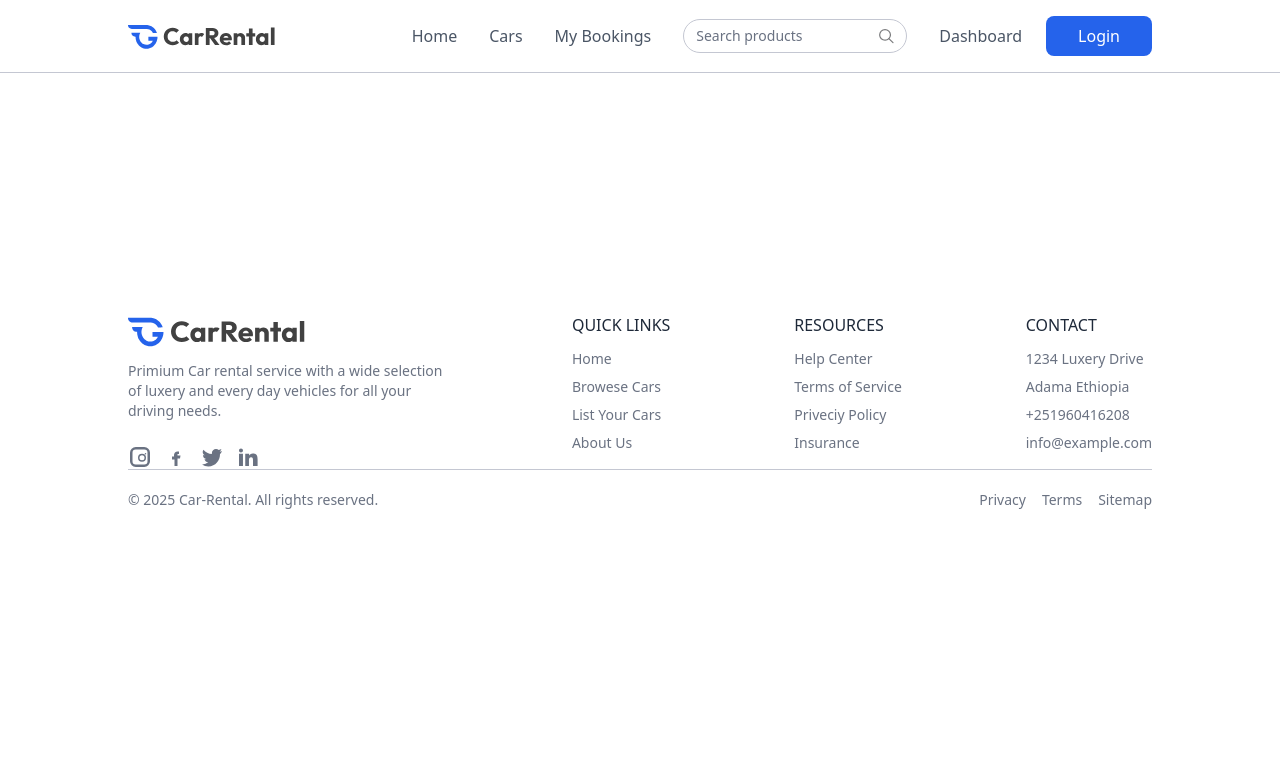
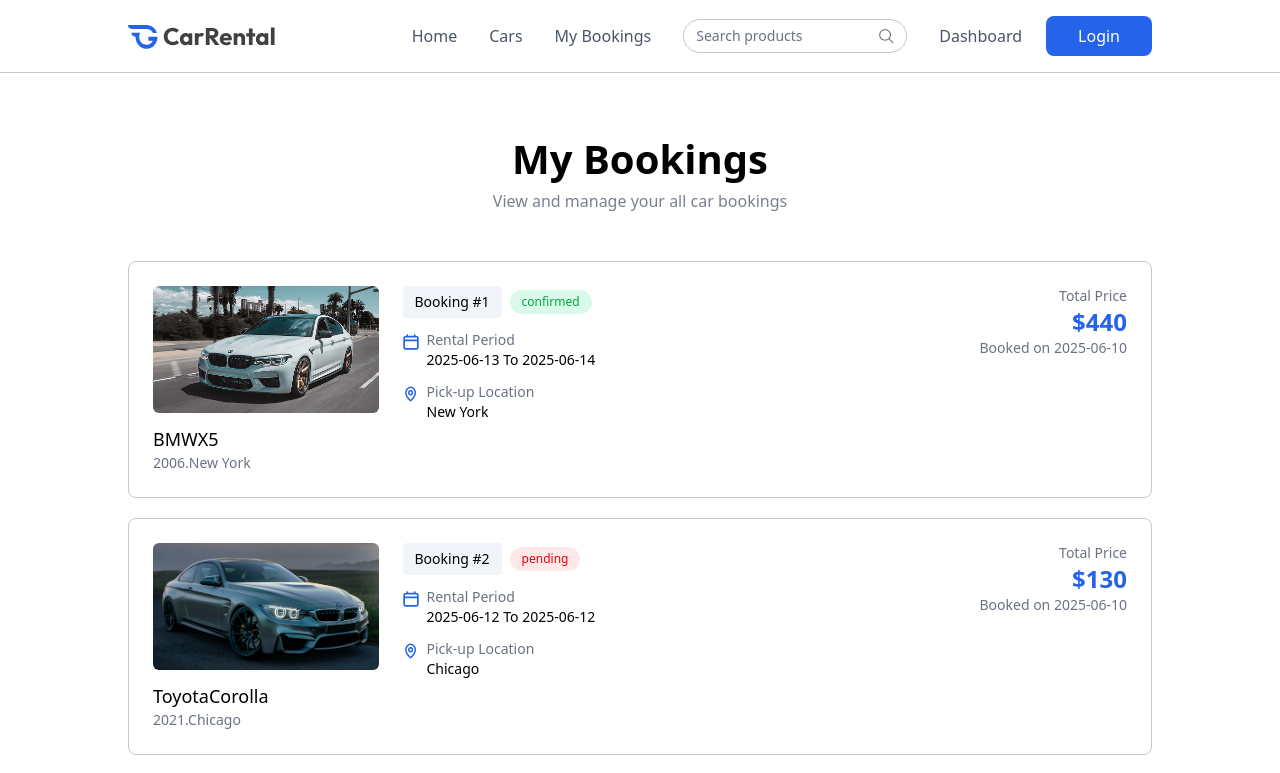
Before and after one commit to Chala751/car-rental, a React (Vite) app: page /my-bookings in a window 1280 px wide. Shown: the top 773 px of the page. Built offline with nearby package versions, Linux system fonts and the light colour scheme.

Commit message:
my bookings page added

```diff
--- a/src/pages/MyBookings.jsx
+++ b/src/pages/MyBookings.jsx
@@ -1,9 +1,62 @@
-import React from 'react'
+import React, { useEffect, useState } from 'react'
+import { assets, dummyMyBookingsData } from '../assets/assets'
+import Title from '../components/Title'
 
 const MyBookings = () => {
+  const [bookings,setBookings]=useState([])
+  const currency=import.meta.env.VITE_CURRENCY
+
+  const fetchMyBookings=async()=>{
+    setBookings(dummyMyBookingsData)
+  }
+  useEffect(()=>{
+    fetchMyBookings()
+  },[])
   return (
-    <div>
+    <div className='px-6 md:px-16 lg:px-24 xl:px-32 2xl:px48 mt-16 text-sm max-w-7xl'>
+      <Title title='My Bookings' subTitle='View and manage your all car bookings'/>
 
+      <div>
+        {bookings.map((booking,index)=>(
+          <div key={booking._id} className='grid grid-cols-1 md:grid-cols-4 gap-6 p-6 border border-borderColor rounded-lg mt-5 first:mt-12'>
+            <div className='md:col-span-1'>
+              <div className='rounded-md overflow-hidden mb-3'>
+                <img src={booking.car.image} alt="" className='w-full h-auto aspect-video object-cover'/>
+              </div>
+              <p className='text-lg font-medium mt-2'>{booking.car.brand}{booking.car.model}</p>
+              <p className='text-gray-500'>{booking.car.year}.{booking.car.location}</p>
+            </div>
+            <div className='md:col-span-2'>
+              <div className='flex items-center gap-2'>
+                <p className='px-3 py-1.5 bg-light rounded'>Booking #{index+1}</p>
+                <p className={`px-3 py-1 text-xs rounded-full ${booking.status ==='confirmed' ? 'bg-green-400/15 text-green-600' : 'bg-red-400/15 text-red-600'}`}>{booking.status}</p>
+              </div>
+
+              <div className='flex items-start gap-2 mt-3'>
+                <img src={assets.calendar_icon_colored} alt="" className='w-4 h-4 mt-1' />
+                <div>
+                  <p className='text-gray-500'>Rental Period</p>
+                  <p>{booking.pickupDate.split('T')[0]} To {booking.returnDate.split('T')[0]}</p>
+                </div>
+              </div>
+              <div className='flex items-start gap-2 mt-3'>
+                <img src={assets.location_icon_colored} alt="" className='w-4 h-4 mt-1' />
+                <div>
+                  <p className='text-gray-500'>Pick-up Location</p>
+                  <p>{booking.car.location} </p>
+                </div>
+              </div>
+            </div>
+            <div className='md:col-span-1 flex flex-col justify-between gap-6'>
+              <div className='text-sm text-gray-500 text-right'>
+                <p>Total Price</p>
+                <h1 className='text-2xl font-semibold text-primery'>{currency}{booking.price}</h1>
+                <p>Booked on {booking.createdAt.split('T')[0]}</p>
+              </div>
+            </div>
+          </div>
+        ))}
+      </div>
     </div>
   )
 }
```
